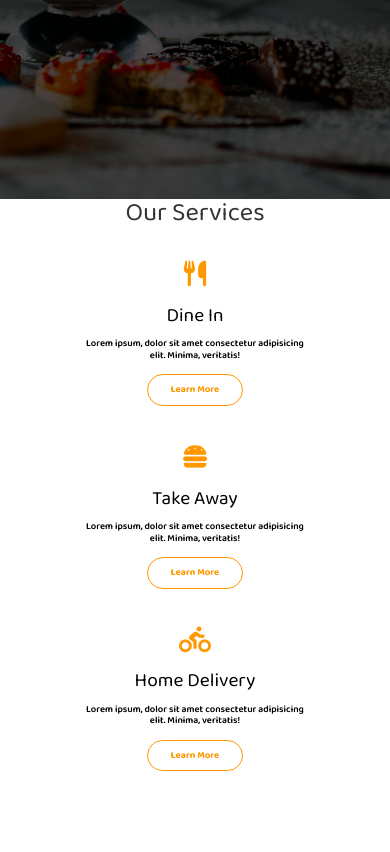
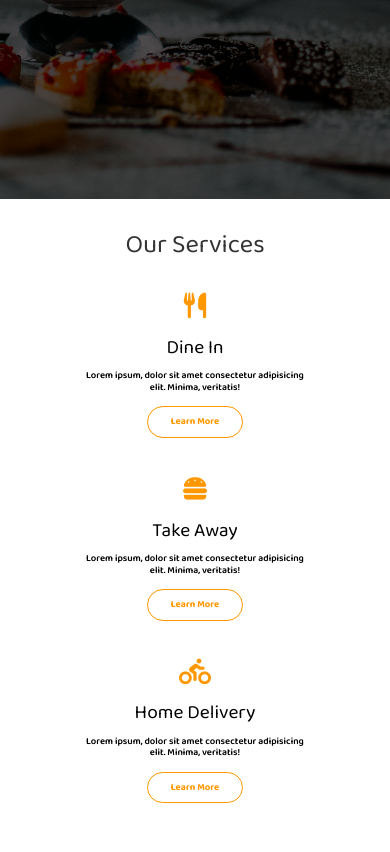
Before and after one commit to realismail04/SI-Foods, a plain HTML site: page index.html in a window 390 px wide. Shown: the part 552-1404 px from the top of the page. Drawn offline with Linux system fonts and the light colour scheme.

Commit message:
Update style.css

```diff
--- a/style.css
+++ b/style.css
@@ -890,6 +890,9 @@ html {
 
 /* For screens smaller than 768px (typical mobile devices) */
 @media screen and (max-width: 767px) {
+  .section-2{
+    margin-top: 20rem;
+  }
   .hero-content {
     padding: 50px;
   }
```
